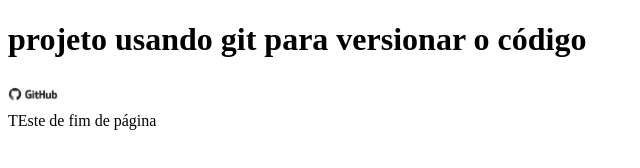
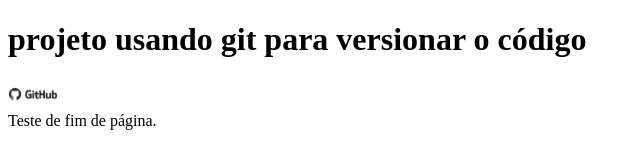
Before and after one commit to GustaavoOliveiraAmaral/Projeto1GustavoOliveiraAmaral, a plain HTML site: page index.html in a window 1280 px wide. Shown: the full height of the page, 0-640 px from the left. Drawn offline with Linux system fonts and the light colour scheme.

Commit message:
ajuste nos erros de português do dev cabeçudo

```diff
--- a/index.html
+++ b/index.html
@@ -8,6 +8,7 @@
 <body>
     <h1>projeto usando git para versionar o código</h1>
     <img src="./images/git.png" alt="Logo github" width="50px">
-    <footer>TEste de fim de página</footer>
+
+    <footer>Teste de fim de página.</footer>
 </body>
 </html>
```
